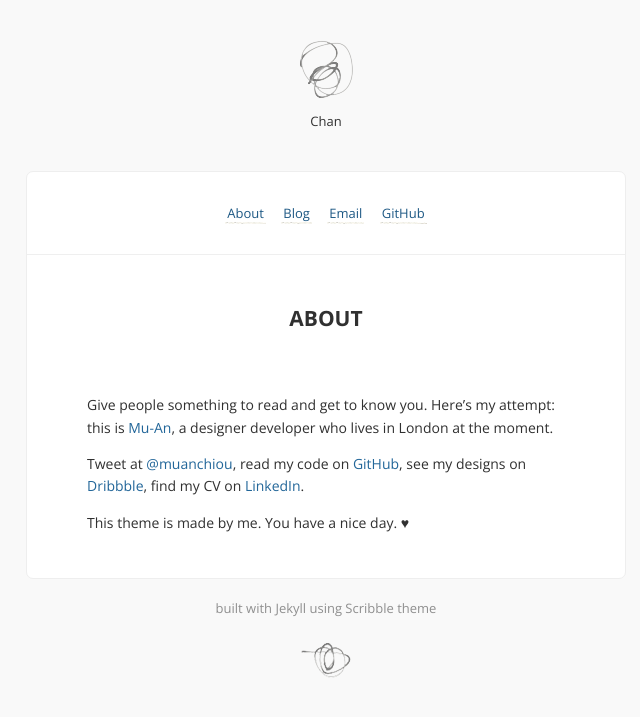
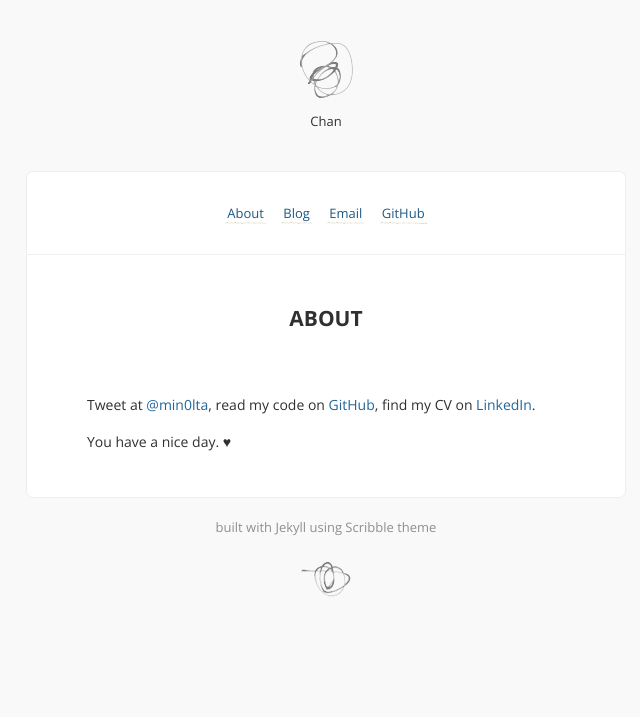
Before and after one commit to gitter-badger/xluffy.github.io, a Jekyll site: the page built from about.md, in a window 1280 px wide. Shown: the top 717 px of the page, without its empty margins (314-954 px from the left). Built offline with Jekyll 4.4.1, drawn with Linux system fonts in a browser that asks for light colours; Markdown is read by kramdown in place of the engine named in the settings; comment, search, counter and statistics services are not loaded.

Commit message:
Fix about info

```diff
--- a/about.md
+++ b/about.md
@@ -3,8 +3,6 @@ layout: page
 title: About
 ---
 
-Give people something to read and get to know you. Here's my attempt: this is [Mu-An](http://muan.co), a designer developer who lives in London at the moment.
+Tweet at [@min0lta](https://twitter.com/min0lta), read my code on [GitHub](http://github.com/xluffy), find my CV on [LinkedIn](http://x).
 
-Tweet at [@muanchiou](http://twitter.com/muanchiou), read my code on [GitHub](http://github.com/muan), see my designs on [Dribbble](http://dribbble.com/muan), find my CV on [LinkedIn](http://uk.linkedin.com/in/muanchiou).
-
-This theme is made by me. You have a nice day. ♥
+You have a nice day. ♥
```
